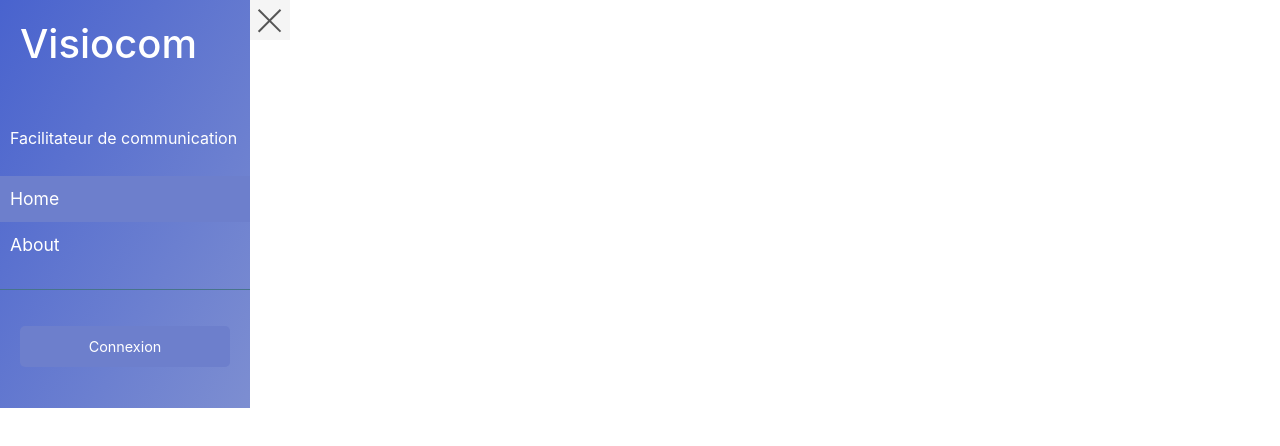
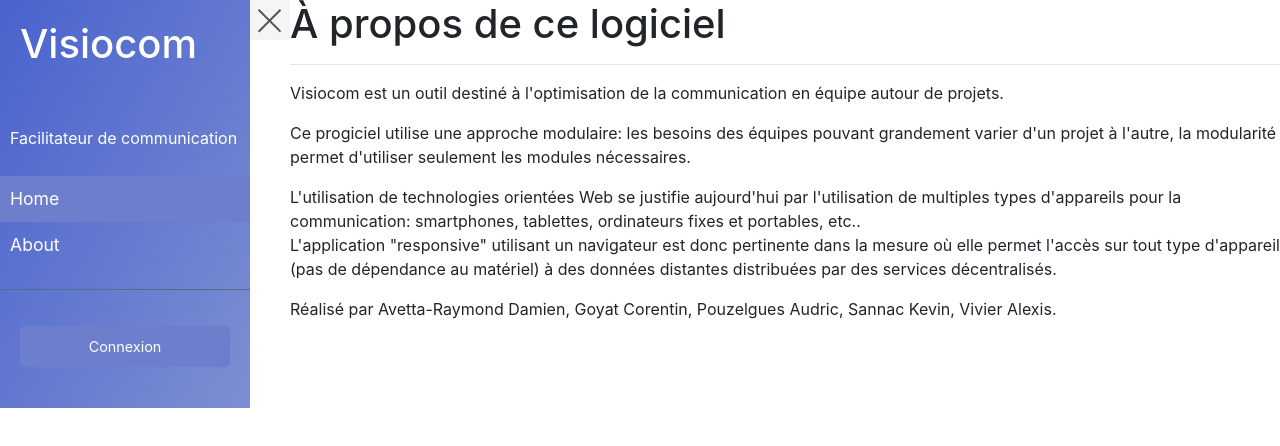
Before and after one commit to Bruants/Visiocom, an Angular app in the folder front/: page /about in a window 1280 px wide. Before the commit this address led to /. Shown: the top 446 px of the page. Built offline with nearby package versions, Linux system fonts and the light colour scheme.

Commit message:
Ajout du composant About

```diff
--- /dev/null
+++ b/front/src/app/about/about.component.html
@@ -0,0 +1,12 @@
+<h1>À propos de ce logiciel</h1>
+<hr>
+<p>Visiocom est un outil destiné à l'optimisation de la communication en équipe autour de projets.</p>
+<p>Ce progiciel utilise une approche modulaire: les besoins des équipes pouvant grandement varier
+d'un projet à l'autre, la modularité permet d'utiliser seulement les modules nécessaires.</p>
+<p>L'utilisation de technologies orientées Web se justifie aujourd'hui par l'utilisation de
+multiples types d'appareils pour la communication: smartphones, tablettes, ordinateurs fixes et
+portables, etc..<br>
+L'application "responsive" utilisant un navigateur est donc pertinente dans la mesure où elle
+permet l'accès sur tout type d'appareil (pas de dépendance au matériel) à des données distantes
+distribuées par des services décentralisés.</p>
+<p>Réalisé par Avetta-Raymond Damien, Goyat Corentin, Pouzelgues Audric, Sannac Kevin, Vivier Alexis.</p>
--- /dev/null
+++ b/front/src/app/about/about.component.ts
@@ -0,0 +1,15 @@
+import { Component, OnInit } from '@angular/core';
+
+@Component({
+  selector: 'app-about',
+  templateUrl: './about.component.html',
+  styleUrls: ['./about.component.scss']
+})
+export class AboutComponent implements OnInit {
+
+  constructor() { }
+
+  ngOnInit(): void {
+  }
+
+}
--- a/front/src/app/app-routing.module.ts
+++ b/front/src/app/app-routing.module.ts
@@ -1,10 +1,12 @@
 import { NgModule } from '@angular/core';
-import { Routes, RouterModule } from '@angular/router';
+import { RouterModule, Routes } from '@angular/router';
+import { AboutComponent } from './about/about.component';
 import { HomeComponent } from './home/home.component';
 
 const routes: Routes = [
   { path: '', pathMatch: 'full', redirectTo: 'home' },
-  { path: 'home', component: HomeComponent }
+  { path: 'home', component: HomeComponent },
+  { path: 'about', component: AboutComponent }
 ];
 
 @NgModule({
--- a/front/src/app/app.module.ts
+++ b/front/src/app/app.module.ts
@@ -7,6 +7,7 @@ import { NavigationComponent } from './navigation/navigation.component';
 import { SidebarComponent } from './navigation/sidebar/sidebar.component';
 import { HideButtonComponent } from './navigation/sidebar/hide-button/hide-button.component';
 import { HomeComponent } from './home/home.component';
+import { AboutComponent } from './about/about.component';
 
 @NgModule({
   declarations: [
@@ -14,7 +15,8 @@ import { HomeComponent } from './home/home.component';
     NavigationComponent,
     SidebarComponent,
     HideButtonComponent,
-    HomeComponent
+    HomeComponent,
+    AboutComponent
   ],
   imports: [
     BrowserModule,
--- a/front/src/app/navigation/sidebar/sidebar.component.html
+++ b/front/src/app/navigation/sidebar/sidebar.component.html
@@ -10,7 +10,7 @@
             <a [routerLink]="['home']" routerLinkActive="router-link-active">Home</a>
         </li>
         <li>
-            <a href="">About</a>
+            <a [routerLink]="['about']">About</a>
         </li>
     </ul>
     <ul class="list-unstyled CTAs">
```
Also changed, not shown: front/src/app/about/about.component.scss (added), 1 other file (tests, documents, lock files or other folders).
